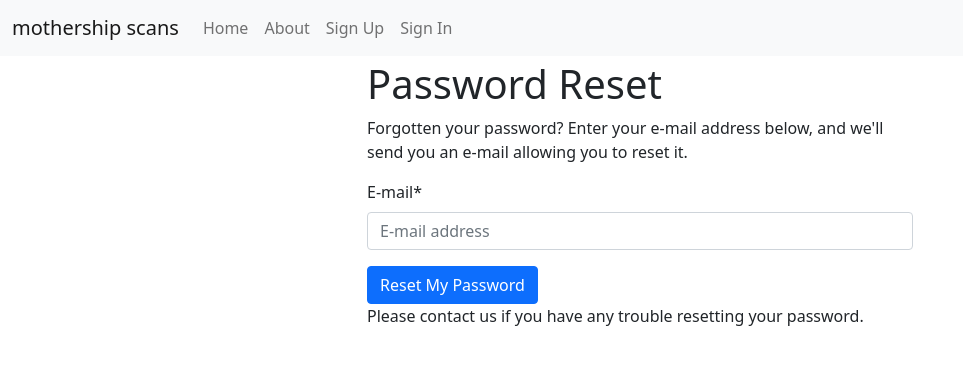
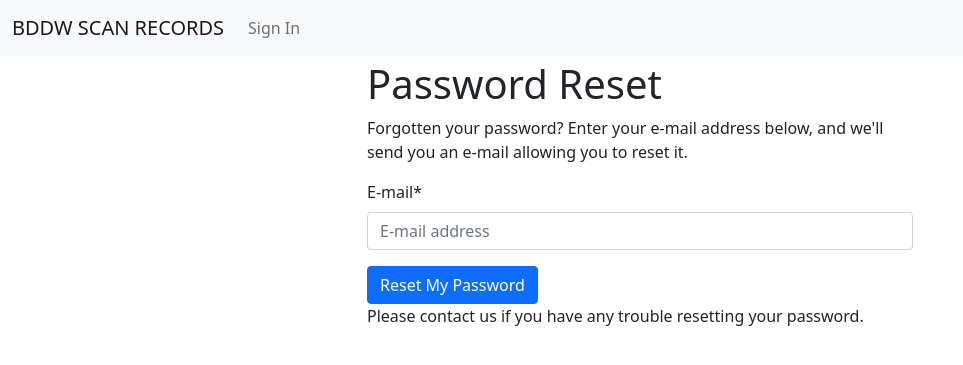
Before and after one commit to dev-bddw/mothership_scans, a Django app: page /accounts/password/reset/ in a window 1280 px wide. Shown: the top 365 px of the page, without its empty margins (0-963 px from the left). Run offline with Django 3.2, Linux system fonts and the light colour scheme; parts of the project's set-up code (start-up, migrations or seed data) failed here and were passed over; some libraries are stand-ins or nearby versions.

Commit message:
menu tweaks

```diff
--- a/mothership_scans/templates/base.html
+++ b/mothership_scans/templates/base.html
@@ -42,32 +42,16 @@
           <button class="navbar-toggler navbar-toggler-right" type="button" data-bs-toggle="collapse" data-bs-target="#navbarSupportedContent" aria-controls="navbarSupportedContent" aria-expanded="false" aria-label="Toggle navigation">
             <span class="navbar-toggler-icon"></span>
           </button>
-          <a class="navbar-brand" href="{% url 'home' %}">mothership scans</a>
+          <a class="navbar-brand" href="{% url 'home' %}">BDDW SCAN RECORDS</a>
 
           <div class="collapse navbar-collapse" id="navbarSupportedContent">
             <ul class="navbar-nav mr-auto">
-              <li class="nav-item active">
-                <a class="nav-link" href="{% url 'home' %}">Home <span class="visually-hidden">(current)</span></a>
-              </li>
-              <li class="nav-item">
-                <a class="nav-link" href="{% url 'about' %}">About</a>
-              </li>
               {% if request.user.is_authenticated %}
-                <li class="nav-item">
-                  {# URL provided by django-allauth/account/urls.py #}
-                  <a class="nav-link" href="{% url 'users:detail' request.user.username  %}">{% translate "My Profile" %}</a>
-                </li>
                 <li class="nav-item">
                   {# URL provided by django-allauth/account/urls.py #}
                   <a class="nav-link" href="{% url 'account_logout' %}">{% translate "Sign Out" %}</a>
                 </li>
               {% else %}
-                {% if ACCOUNT_ALLOW_REGISTRATION %}
-              <li class="nav-item">
-                {# URL provided by django-allauth/account/urls.py #}
-                <a id="sign-up-link" class="nav-link" href="{% url 'account_signup' %}">{% translate "Sign Up" %}</a>
-              </li>
-              {% endif %}
                 <li class="nav-item">
                   {# URL provided by django-allauth/account/urls.py #}
                   <a id="log-in-link" class="nav-link" href="{% url 'account_login' %}">{% translate "Sign In" %}</a>
```
